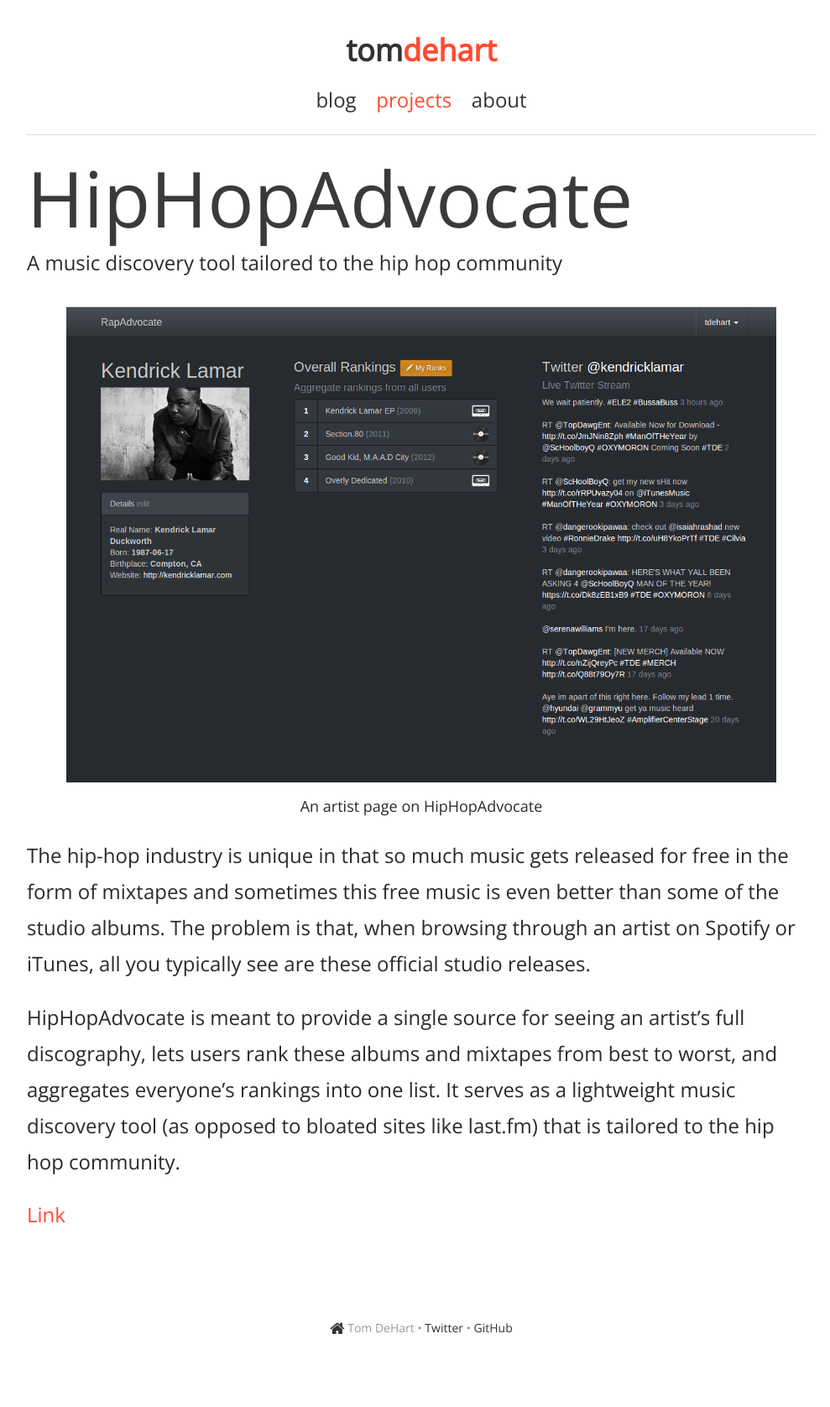
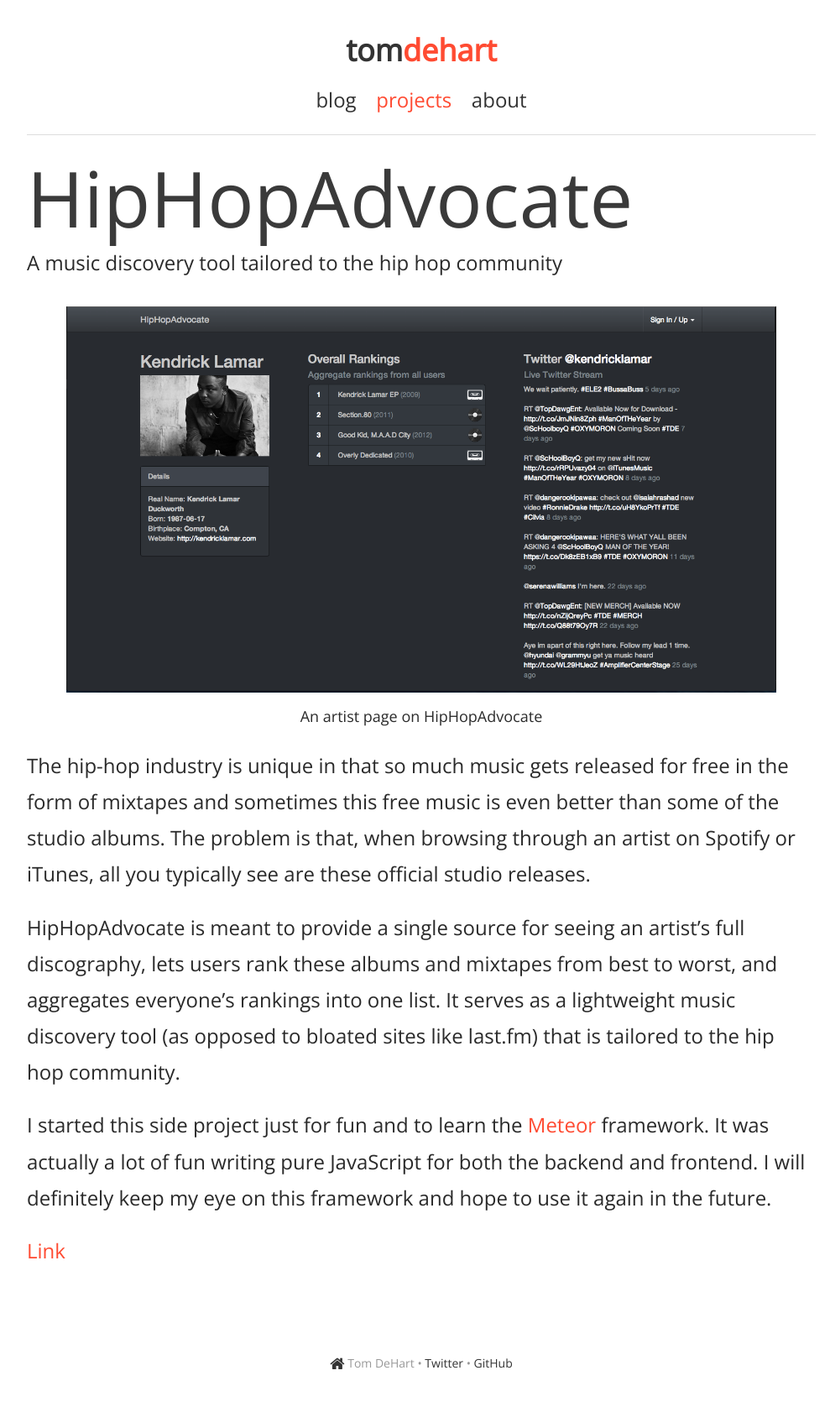
Before and after one commit to tdehart/tomdehart, a Jekyll site: the page built from _posts/projects/2013-11-31-hiphopadvocate.markdown, in a window 1280 px wide. Shown: the whole page at 84% size, without its empty margins (138-1127 px from the left). Built offline with Jekyll 4.4.1, drawn with Linux system fonts in a browser that asks for light colours; nearby versions of some CDN libraries; Markdown is read by kramdown in place of the engine named in the settings; before the commit the page ends 1634 px from its top, so only the background shows below that.

Commit message:
blog posts; general editing; more project stuff

```diff
--- a/_layouts/post.html
+++ b/_layouts/post.html
@@ -4,6 +4,7 @@
 <div class="sixteen column blog-post">
   <header class="blog-post-header">
     <h1 class="blog-post-title">{{ page.title }}</h1>
+    <h2 class="blog-post-subtitle">{{ page.excerpt }}</h2>
     <p class="blog-post-date text-muted">{{ page.date | date: "%B %d, %Y" }}</p>
   </header>
 
--- a/_posts/projects/2013-11-31-hiphopadvocate.markdown
+++ b/_posts/projects/2013-11-31-hiphopadvocate.markdown
@@ -7,7 +7,9 @@
 excerpt: A music discovery tool tailored to the hip hop community
 ---
 <p align="center">
-  <img alt="eSports" src="/images/rapadvocate.png" class="project-img"/>
+  <a href="/images/hiphopadvocate.png">
+    <img alt="eSports" src="/images/hiphopadvocate.png" class="project-img"/>
+  </a>
   <span class="caption">An artist page on HipHopAdvocate</span>
 </p>
 
@@ -15,4 +17,6 @@
 
 HipHopAdvocate is meant to provide a single source for seeing an artist's full discography, lets users rank these albums and mixtapes from best to worst, and aggregates everyone's rankings into one list. It serves as a lightweight music discovery tool (as opposed to bloated sites like last.fm) that is tailored to the hip hop community.
 
+I started this side project just for fun and to learn the [Meteor](http://www.meteor.com/) framework. It was actually a lot of fun writing pure JavaScript for both the backend and frontend. I will definitely keep my eye on this framework and hope to use it again in the future.
+
 <a href="http://pacific-everglades-3520.herokuapp.com/" target="_blank">Link</a>
--- a/about/index.html
+++ b/about/index.html
@@ -5,6 +5,6 @@
 
 <div class="sixteen columns">
   <h1 class="about-header">Hello.</h1>
-  <p class="about-body">I'm Tom. I'm a gamer, developer, and all-around procrastinator. I'm from Philadelphia, PA and I have a Computer Science degree from Rutgers-Camden. I also studied human-computer interaction at Virginia Tech for 3 years. When I'm not wasting time in <a href="http://dota2.com" target='_blank'>Dota 2</a> I'm usually tinkering with the latest JavaScript frameworks.</p>
+  <p class="about-body">I'm Tom. I'm from Philadelphia, PA and I have a Computer Science degree from Rutgers-Camden – I also studied human-computer interaction at Virginia Tech for 3 years. I've been a gamer since as far back as I can remember which is why you'll probably see a number of gaming-related posts on my blog. These days I usually play <a href="http://dota2.com" target='_blank'>Dota 2</a> — <a href="http://steamcommunity.com/id/tomed" target="_blank">add me</a> if you want to play a few games together! When I'm not gaming I'm usually tinkering with the latest JavaScript frameworks or learning more about design.</p>
   <p class="about-body">You can find me on <a href="https://twitter.com/itstomedyall" target="_blank">Twitter</a>, <a href="https://github.com/tdehart" target="_blank">GitHub</a>, or you can simply <a href="mailto:&#116;&#100;&#101;&#104;&#097;&#114;&#116;&#064;&#103;&#109;&#097;&#105;&#108;&#046;&#099;&#111;&#109;">drop me an email.</a></p>
 </div>
--- a/stylesheets/main.css
+++ b/stylesheets/main.css
@@ -1,4 +1,4 @@
-html: {
+html:  {
   color: #000;
 }
 
@@ -9,7 +9,7 @@
   font-weight: 300;
 }
 
-h1, h2, h3, h4, h5, h6 {
+h1,h2,h3,h4,h5,h6 {
   font-family: "Open Sans",sans-serif;
   font-weight: 400;
   color: #3a3a3a;
@@ -19,11 +19,12 @@
 
 a {
   text-decoration: none;
-  -webkit-transition: color 0.15s cubic-bezier(0.455,  0.03,  0.515,  0.955);
-  -moz-transition: color 0.15s cubic-bezier(0.455,  0.03,  0.515,  0.955);
-  -ms-transition: color 0.15s cubic-bezier(0.455,  0.03,  0.515,  0.955);
-  -o-transition: color 0.15s cubic-bezier(0.455,  0.03,  0.515,  0.955);
-  transition: color 0.15s cubic-bezier(0.455,  0.03,  0.515,  0.955);
+
+  -webkit-transition: color 0.15s cubic-bezier(0.455, 0.03, 0.515, 0.955);
+  -moz-transition: color 0.15s cubic-bezier(0.455, 0.03, 0.515, 0.955);
+  -o-transition: color 0.15s cubic-bezier(0.455, 0.03, 0.515, 0.955);
+  -ms-transition: color 0.15s cubic-bezier(0.455, 0.03, 0.515, 0.955);
+  transition: color 0.15s cubic-bezier(0.455, 0.03, 0.515, 0.955);
 }
 
 a:hover {
@@ -100,9 +101,11 @@
 
 a.blog-item-link {
   display: block;
+
   -webkit-transition: all 0.2s ease-out;
   -moz-transition: all 0.2s ease-out;
   -o-transition: all 0.2s ease-out;
+  -ms-transition: all 0.2s ease-out;
   transition: all 0.2s ease-out;
   padding: 32px 8px;
 }
@@ -112,11 +115,11 @@
   color: #333;
 }
 
-.blog-post a, .about-body a {
+.blog-post a,.about-body a {
   color: #FF4B32;
 }
 
-.blog-post a:hover, .about-body a:hover {
+.blog-post a:hover,.about-body a:hover {
   color: #2a2a2a;
 }
 
@@ -165,17 +168,17 @@
   margin-right: 20px;
 }
 
- @media only screen and (max-width: 959px) {
-  .blog-item h2, .about-header {
+@media only screen and (max-width: 959px) {
+  .blog-item h2,.about-header {
     font-size: 32px;
   }
 
-  .blog-item p, .about-body {
+  .blog-item p,.about-body {
     font-size: 16px;
   }
 
   h1.blog-post-title {
-      font-size: 32px;
+    font-size: 32px;
   }
 
   .blog-post-date {
@@ -184,7 +187,8 @@
 
   .blog-post-body {
     font-size: 16px;
-  }
+}
+
 }
 
 @media only screen and (max-width: 479px) {
@@ -199,4 +203,5 @@
   .blog-item p {
     font-size: 14px;
   }
+
 }
```
Also changed, not shown: _posts/posts/2012-10-04-lorem-ipsum.markdown (deleted, +0 -17 lines), _posts/posts/2013-08-04-bacon-ipsum.markdown (deleted, +0 -16 lines), _posts/posts/2013-08-04-tracking-esports-part-1.markdown (added, +13 -0 lines), _posts/posts/2013-08-19-banking-usability.markdown (added, +19 -0 lines), _posts/posts/2013-09-01-tracking-esports-part-2.markdown (added, +24 -0 lines), _posts/projects/2012-05-10-cmail.markdown (added, +18 -0 lines), _posts/projects/2013-05-10-esports-tracker.markdown (renamed from _posts/projects/2013-11-31-esports-tracker.markdown, +6 -4 lines), images/cmail.png (added), images/hiphopadvocate.png (added), images/nfl-schedule.png (added), images/rapadvocate.png (deleted), 2 other files.
